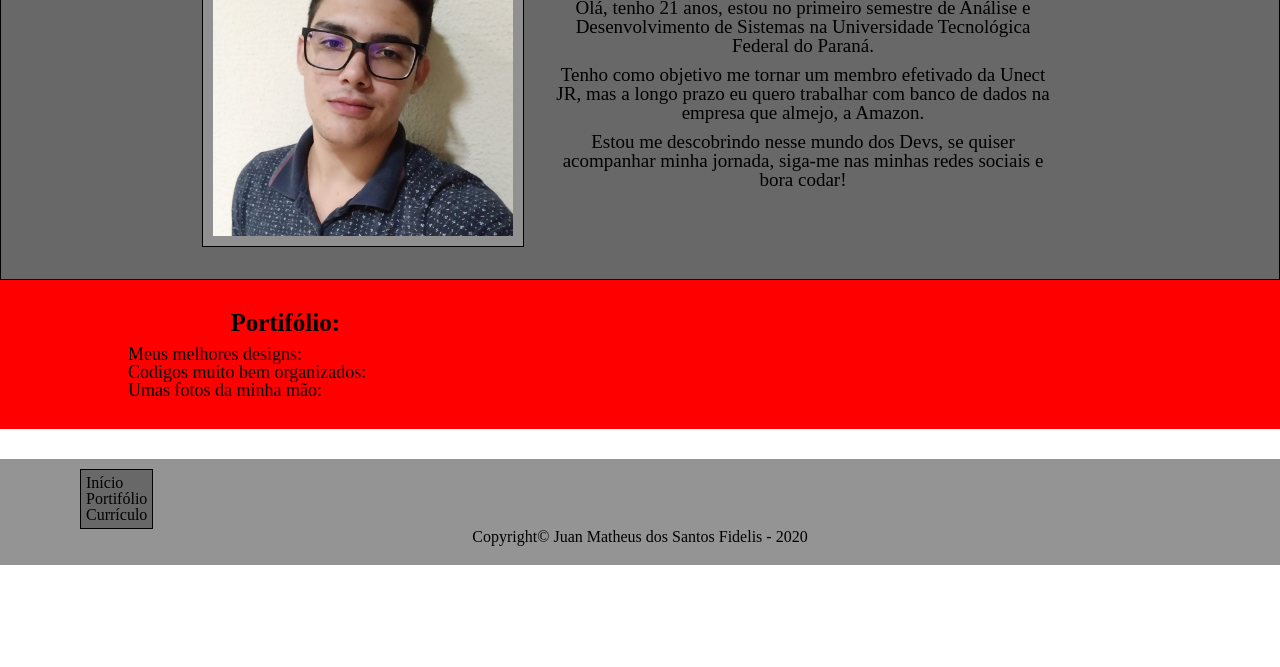
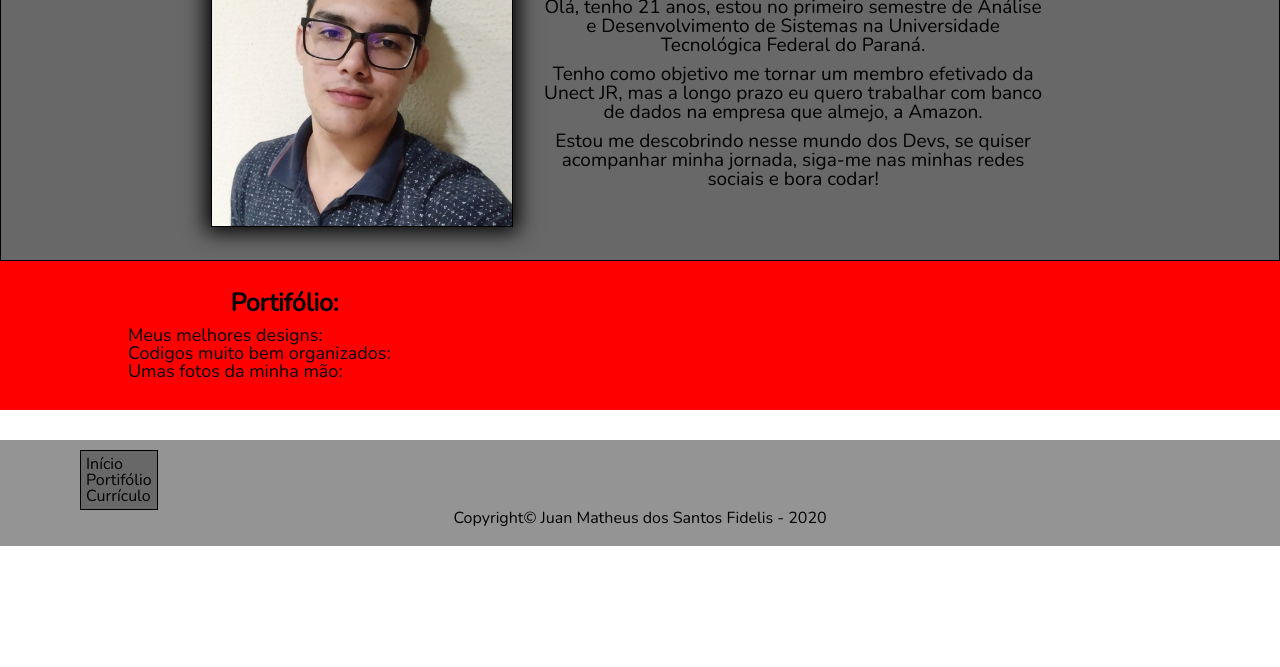
Before and after one commit to juan9000/site_pessoal, a plain HTML site: page index.html in a window 1280 px wide. Shown: the part 133-800 px from the top of the page. Drawn offline with nearby package versions, Linux system fonts and the light colour scheme.

Commit message:
adicionado uma sombra em volta da foto e retirado a borda antiga, adicionada a fonte Nutino como padrão da página

```diff
--- a/index.html
+++ b/index.html
@@ -1,44 +1,54 @@
 <!DOCTYPE html>
+
 <html lang="pt_br">
+
     <head>
         <meta charset="UTF-8">
         <meta name="viewport" content="width=device-width, initial-scale=1.0">
         <title>Site Pessoal Juan Matheus</title>
         <link rel="stylesheet" href="reset.css">
         <link rel="stylesheet" href="style.css">
+        <link href="https://fonts.googleapis.com/css?family=Noto+Sans+TC|Nunito&display=swap" rel="stylesheet">
     </head>
+
     <body>
+
         <header>
+            <nav>
                 <p>Inicio</p>
                 <p>Portifólio</p>
                 <p>Currículo</p>
+            </nav>
         </header>
 
         <main>
 
-        <div class="apresentacao">
+            <section class="apresentacao">
                 <div class="foto">
                     <img src="img/juan.jpg" alt="Foto de Juan Matheus">
                 </div>
+
                 <div class="box_texto_apresentacao">
                     <h1>Juan Matheus dos Santos Fidelis</h1>
+
                     <div class="texto_apresentacao">
                         <p>Olá, tenho 21 anos, estou no primeiro semestre de Análise e Desenvolvimento de Sistemas na Universidade Tecnológica Federal do Paraná.</p>
                         <p>Tenho como objetivo me tornar um membro efetivado da Unect JR, mas a longo prazo eu quero trabalhar com banco de dados na empresa que almejo, a Amazon.</p>
                         <p>Estou me descobrindo nesse mundo dos Devs, se quiser acompanhar minha jornada, siga-me nas minhas redes sociais e bora codar!</p>
                     </div>
                 </div>
-        </div>
+            </section>
 
 
-        <div class="box_portifolio">
+            <section class="box_portifolio">
                 <h2>Portifólio:</h2>
+
                 <div class="portifolio">
                     <h3>Meus melhores designs:</h3>
                     <h3>Codigos muito bem organizados:</h3>
                     <h3>Umas fotos da minha mão:</h3>
                 </div>
-        </div>
+            </section>
         </main>
 
         <footer>
@@ -49,7 +59,7 @@
                     <li>Currículo</li>
                 </ul>
             </nav>
-        <p>Copyright&copy; Juan Matheus dos Santos Fidelis - 2020</p>
+            <p class="copyright">Copyright&copy; Juan Matheus dos Santos Fidelis - 2020</p>
         </footer>
     </body>
 </html>
--- a/style.css
+++ b/style.css
@@ -1,5 +1,6 @@
 body{
     padding-top: 27px;
+    font-family: 'Nunito', sans-serif;
 }
 
 header{
@@ -27,11 +28,11 @@ header p{
 
 body img{
     width: 300px;
-    border: 10px solid #acacac98;
+    border: 1px solid black;
+    box-shadow: 0 0 20px 5px black;
 }
 .foto{
-    border: 1px solid black;
-    display: inline-flex;
+    display: inline-block;
 }
 
 .box_texto_apresentacao{
@@ -86,7 +87,7 @@ footer{
     display: inline-block;
     border: 1px solid #000000 ;
 }
-footer p{
+.copyright{
     text-align: center;
     padding-bottom: 10px;
 }
```
Lines whose indentation alone changed are shown as unchanged.
